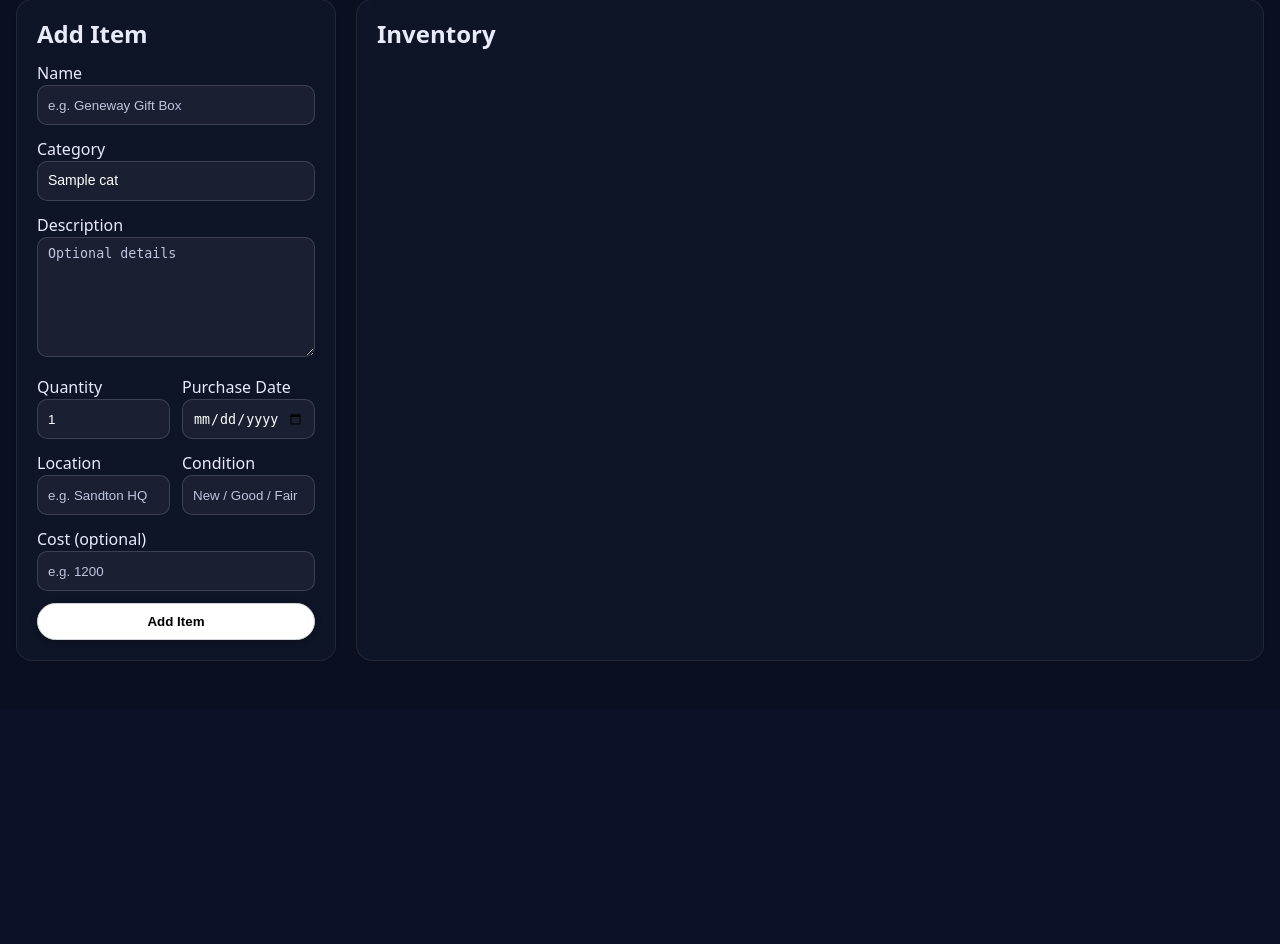
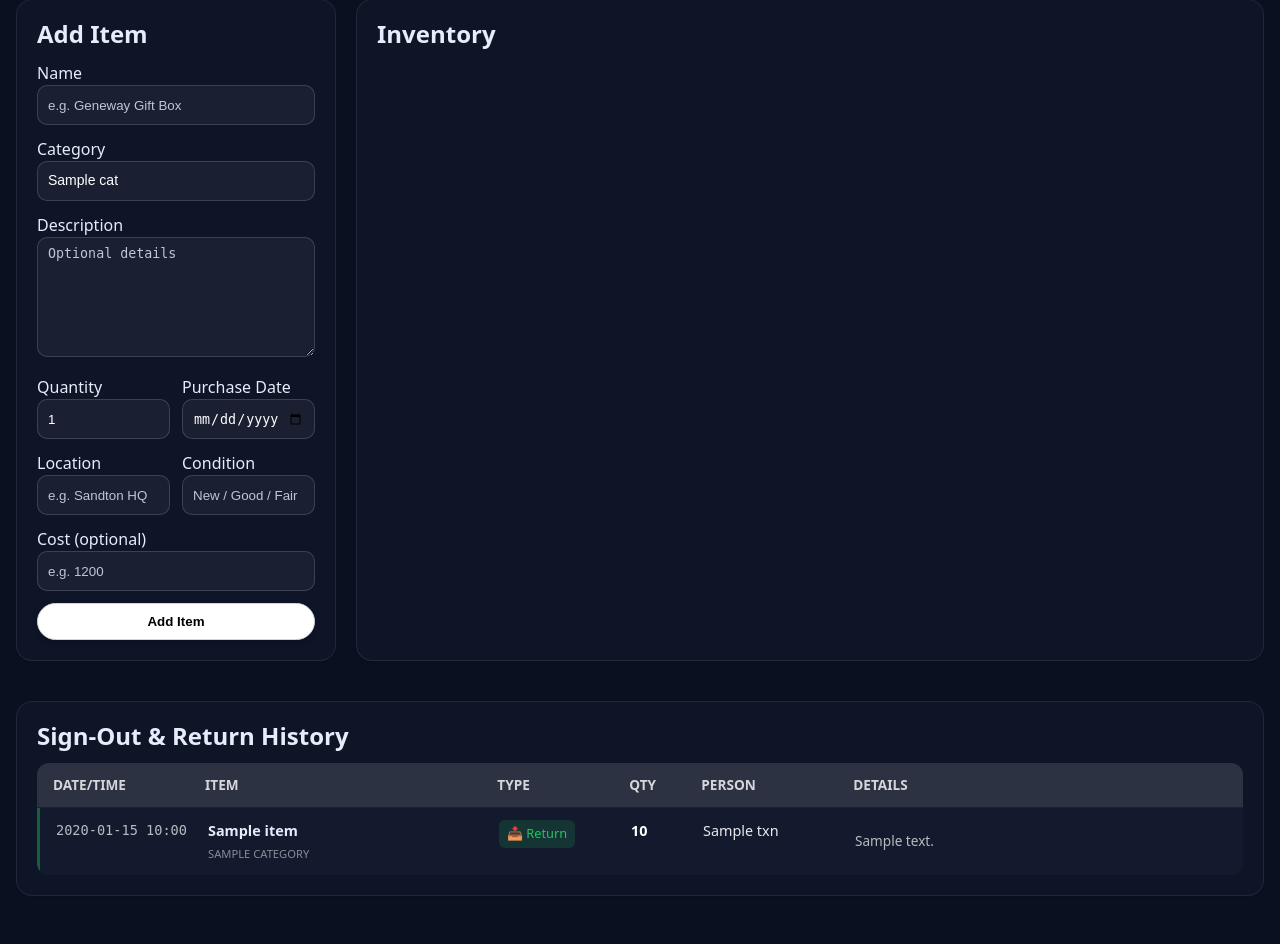
Before and after one commit to cianotheone7/Life360, a Flask app: template templates/promotions.html in a window 1280 px wide. Shown: the part 202-1146 px from the top of the page. Before the commit the page ends 863 px from the top, so only its background shows below. Run offline with Flask 3, Linux system fonts and the light colour scheme; the visitor is signed in with stand-in values (Sample User, id 1); tables that the repository leaves empty hold one stand-in row (values such as "Sample post"); the template is opened without the code that fills it: most values are stand-ins (such as "Sample title", 1, 10 or a date in 2020).

Commit message:
Add transaction history tracking for promotional items - shows all sign-outs and returns with barcodes

```diff
--- a/app.py
+++ b/app.py
@@ -471,6 +471,32 @@
     created_at = db.Column(db.DateTime, default=datetime.utcnow)
     updated_at = db.Column(db.DateTime, default=datetime.utcnow, onupdate=datetime.utcnow)
     notes = db.Column(db.Text, nullable=True)  # General notes
+
+class PromotionalTransaction(db.Model):
+    """Track all sign-outs and returns for promotional items"""
+    __tablename__ = 'promotional_transaction'
+
+    id = db.Column(db.Integer, primary_key=True)
+    item_id = db.Column(db.Integer, db.ForeignKey('promotional_item.id'), nullable=False)
+    transaction_type = db.Column(db.String(20), nullable=False)  # 'sign_out' or 'return'
+    quantity = db.Column(db.Integer, nullable=False, default=1)
+
+    # Person tracking
+    person_name = db.Column(db.String(120), nullable=False)  # Who signed out or returned
+
+    # Sign-out specific
+    barcode = db.Column(db.String(100), nullable=True)  # Barcode if provided
+    purpose = db.Column(db.Text, nullable=True)  # Purpose of sign-out
+    expected_return_date = db.Column(db.Date, nullable=True)
+
+    # Return specific
+    condition_notes = db.Column(db.Text, nullable=True)  # Condition on return
+
+    # Timestamp
+    transaction_date = db.Column(db.DateTime, default=datetime.utcnow, nullable=False)
+
+    # Relationship
+    item = db.relationship('PromotionalItem', backref='transactions')
 
 # ---------------- Dummy Data ----------------
 PRACTITIONERS = []
@@ -1936,6 +1962,19 @@
         item.sign_out_notes = sign_out_notes
 
     item.last_returned_by = None
+
+    # Create transaction record
+    transaction = PromotionalTransaction(  # type: ignore[call-arg]
+        item_id=item.id,
+        transaction_type='sign_out',
+        quantity=qty,
+        person_name=signed_out_by,
+        barcode=barcode,
+        purpose=sign_out_notes,
+        expected_return_date=expected_return_date,
+        transaction_date=datetime.utcnow()
+    )
+    db.session.add(transaction)
     db.session.commit()
 
     barcode_msg = f" (Barcode: {barcode})" if barcode else ""
@@ -1982,7 +2021,19 @@
     item.last_returned_by = returned_by
     item.last_returned_date = datetime.utcnow()
     item.return_notes = return_notes
+
+    # Create transaction record
+    transaction = PromotionalTransaction(  # type: ignore[call-arg]
+        item_id=item.id,
+        transaction_type='return',
+        quantity=qty,
+        person_name=returned_by,
+        condition_notes=return_notes,
+        transaction_date=datetime.utcnow()
+    )
+    db.session.add(transaction)
     db.session.commit()
+
     flash(f"{qty} unit(s) of {item.name} returned by {returned_by}.", "success")
     return redirect(url_for("promotions_home"))
 
--- a/templates/promotions.html
+++ b/templates/promotions.html
@@ -165,6 +165,73 @@
       {% endif %}
     </section>
   </div>
+
+  <!-- Transaction History Section -->
+  <section class="card history-section">
+    <h2>Sign-Out & Return History</h2>
+    {% set all_transactions = [] %}
+    {% for item in items %}
+      {% for txn in item.transactions %}
+        {% set _ = all_transactions.append({'item_name': item.name, 'category': item.category, 'txn': txn}) %}
+      {% endfor %}
+    {% endfor %}
+
+    {% if all_transactions|length > 0 %}
+      {% set sorted_transactions = all_transactions|sort(attribute='txn.transaction_date', reverse=True) %}
+      <div class="history-table">
+        <div class="history-header">
+          <div>Date/Time</div>
+          <div>Item</div>
+          <div>Type</div>
+          <div>Qty</div>
+          <div>Person</div>
+          <div>Details</div>
+        </div>
+        {% for record in sorted_transactions[:50] %}
+          <div class="history-row {% if record.txn.transaction_type == 'sign_out' %}signout-row{% else %}return-row{% endif %}">
+            <div class="history-date">{{ record.txn.transaction_date.strftime('%Y-%m-%d %H:%M') if record.txn.transaction_date else 'N/A' }}</div>
+            <div class="history-item">
+              <strong>{{ record.item_name }}</strong>
+              <span class="cat-badge">{{ record.category }}</span>
+            </div>
+            <div class="history-type">
+              {% if record.txn.transaction_type == 'sign_out' %}
+                <span class="type-badge signout">📤 Sign Out</span>
+              {% else %}
+                <span class="type-badge return">📥 Return</span>
+              {% endif %}
+            </div>
+            <div class="history-qty">{{ record.txn.quantity }}</div>
+            <div class="history-person">{{ record.txn.person_name }}</div>
+            <div class="history-details">
+              {% if record.txn.transaction_type == 'sign_out' %}
+                {% if record.txn.barcode %}
+                  <span class="detail-tag">🏷️ {{ record.txn.barcode }}</span>
+                {% endif %}
+                {% if record.txn.purpose %}
+                  <span class="detail-text">{{ record.txn.purpose }}</span>
+                {% endif %}
+                {% if record.txn.expected_return_date %}
+                  <span class="detail-tag return-due">Due: {{ record.txn.expected_return_date }}</span>
+                {% endif %}
+              {% else %}
+                {% if record.txn.condition_notes %}
+                  <span class="detail-text">{{ record.txn.condition_notes }}</span>
+                {% endif %}
+              {% endif %}
+            </div>
+          </div>
+        {% endfor %}
+      </div>
+      {% if all_transactions|length > 50 %}
+        <p class="muted" style="text-align:center; margin-top:16px;">Showing latest 50 of {{ all_transactions|length }} transactions</p>
+      {% endif %}
+    {% else %}
+      <div class="empty-state">
+        <p>No sign-outs or returns recorded yet.</p>
+      </div>
+    {% endif %}
+  </section>
 </div>
 
 <style>
@@ -202,9 +269,32 @@
 .inline-delete button { width:auto; }
 .btn.danger { background:linear-gradient(135deg,#ef4444,#b91c1c); color:#fff; }
 .empty-state { text-align:center; padding:40px 10px; color:rgba(255,255,255,0.6); }
+.history-section { margin-top:20px; }
+.history-table { display:flex; flex-direction:column; gap:1px; background:rgba(255,255,255,0.05); border-radius:12px; overflow:hidden; }
+.history-header { display:grid; grid-template-columns:140px 1.5fr 120px 60px 140px 2fr; gap:12px; padding:12px 16px; background:rgba(255,255,255,0.08); font-weight:600; font-size:0.85rem; color:rgba(255,255,255,0.8); text-transform:uppercase; }
+.history-row { display:grid; grid-template-columns:140px 1.5fr 120px 60px 140px 2fr; gap:12px; padding:12px 16px; background:rgba(15,23,42,0.6); font-size:0.9rem; transition:background 0.2s; }
+.history-row:hover { background:rgba(255,255,255,0.05); }
+.signout-row { border-left:3px solid rgba(244,114,182,0.4); }
+.return-row { border-left:3px solid rgba(34,197,94,0.4); }
+.history-date { color:rgba(255,255,255,0.7); font-family:monospace; font-size:0.85rem; }
+.history-item { display:flex; flex-direction:column; gap:4px; }
+.cat-badge { font-size:0.7rem; color:rgba(255,255,255,0.5); text-transform:uppercase; }
+.history-type { }
+.type-badge { padding:4px 8px; border-radius:6px; font-size:0.8rem; font-weight:500; display:inline-block; }
+.type-badge.signout { background:rgba(244,114,182,0.15); color:#f472b6; }
+.type-badge.return { background:rgba(34,197,94,0.15); color:#22c55e; }
+.history-qty { font-weight:600; color:#fff; }
+.history-person { color:rgba(255,255,255,0.9); }
+.history-details { display:flex; flex-wrap:wrap; gap:6px; align-items:center; }
+.detail-tag { background:rgba(59,130,246,0.15); color:#60a5fa; padding:2px 8px; border-radius:6px; font-size:0.75rem; white-space:nowrap; }
+.detail-tag.return-due { background:rgba(251,191,36,0.15); color:#fbbf24; }
+.detail-text { color:rgba(255,255,255,0.7); font-size:0.85rem; }
 @media (max-width: 1100px) {
   .promo-grid { grid-template-columns:1fr; }
   .item-row { grid-template-columns:1fr; }
+  .history-header, .history-row { grid-template-columns:1fr; gap:8px; }
+  .history-header { display:none; }
+  .history-row > div:before { content:attr(data-label); font-weight:600; margin-right:8px; color:rgba(255,255,255,0.6); }
 }
 </style>
 <script>
```
Also changed, not shown: scripts/create_transaction_table.py (added, +30 -0 lines).
